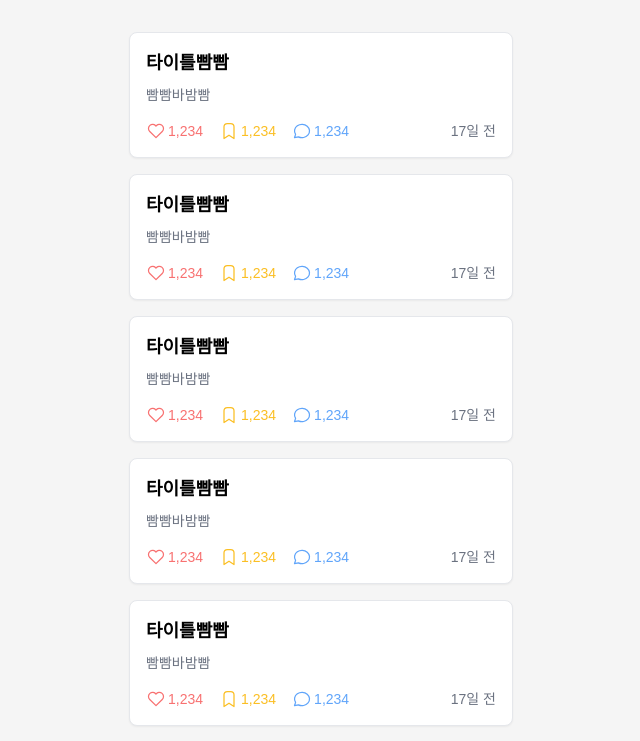
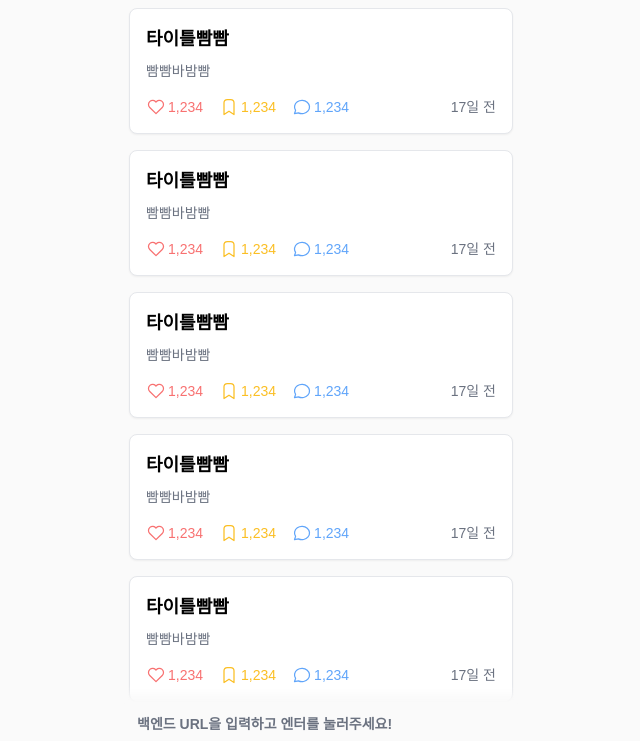
Before and after one commit to Coalery/2023W-frontend-for-nestjs, a Next.js app: page / in a window 1280 px wide. Shown: the top 741 px of the page, without its empty margins (319-959 px from the left). Built offline with nearby package versions, Linux system fonts and the light colour scheme.

Commit message:
feat: 백엔드 url 입력 input 추가

```diff
--- /dev/null
+++ b/components/backend-url-input.tsx
@@ -0,0 +1,46 @@
+import { useEffect, useState } from 'react';
+
+export default function BackendUrlInput() {
+  const [backendUrl, setBackendUrl] = useState('');
+
+  useEffect(() => {
+    const backendUrl = localStorage.getItem('backendUrl') || '';
+    setBackendUrl(backendUrl);
+  }, []);
+
+  const handleChange = (e: React.ChangeEvent<HTMLInputElement>) => {
+    const { value } = e.target;
+    setBackendUrl(value);
+  };
+
+  const handleSubmit = (e: React.FormEvent<HTMLFormElement>) => {
+    e.preventDefault();
+    localStorage.setItem('backendUrl', backendUrl);
+    window.location.reload();
+  };
+
+  return (
+    <form
+      className="backend-url-input-container p-2 w-96 h-24"
+      onSubmit={handleSubmit}
+    >
+      <div className="mb-1.5">
+        <label
+          className="text-gray-500 font-bold text-sm"
+          htmlFor="backend-url-input"
+        >
+          백엔드 URL을 입력하고 엔터를 눌러주세요!
+        </label>
+      </div>
+      <div>
+        <input
+          id="backend-url-input"
+          className="bg-gray-200 appearance-none border-2 border-gray-200 rounded w-full py-2 px-4 text-gray-700 leading-tight focus:outline-none focus:bg-gray-50 focus:border-gray-200"
+          type="text"
+          value={backendUrl}
+          onChange={handleChange}
+        />
+      </div>
+    </form>
+  );
+}
--- a/pages/_app.tsx
+++ b/pages/_app.tsx
@@ -1,6 +1,16 @@
-import '@/styles/globals.css'
-import type { AppProps } from 'next/app'
+import BackendUrlInput from '@/components/backend-url-input';
+import '@/styles/globals.css';
+import type { AppProps } from 'next/app';
 
 export default function App({ Component, pageProps }: AppProps) {
-  return <Component {...pageProps} />
+  return (
+    <div className="flex flex-col items-center px-4">
+      <div className="my-2">
+        <Component {...pageProps} />
+      </div>
+      <div className="sticky bottom-0 h-24">
+        <BackendUrlInput />
+      </div>
+    </div>
+  );
 }
--- a/pages/index.tsx
+++ b/pages/index.tsx
@@ -1,10 +1,8 @@
-import Post from "@/components/post";
+import Post from '@/components/post';
 
 export default function Home() {
   return (
-    <main
-      className={`flex min-h-screen flex-col items-center p-8 pb-24 space-y-4`}
-    >
+    <main className="space-y-4">
       <Post
         title="타이틀빰빰"
         content="빰빰바밤빰"
--- a/styles/globals.css
+++ b/styles/globals.css
@@ -6,5 +6,10 @@
 
 body {
   font-family: 'Noto Sans KR', sans-serif;
-  background: #F5F5F5;
+  background: #FAFAFA;
 }
+
+.backend-url-input-container {
+  background: #FAFAFA;
+  box-shadow: 0px 0px 10px 10px #FAFAFA;
+}
```
Also changed, not shown: 1 other file (tests, documents, lock files or other folders).
